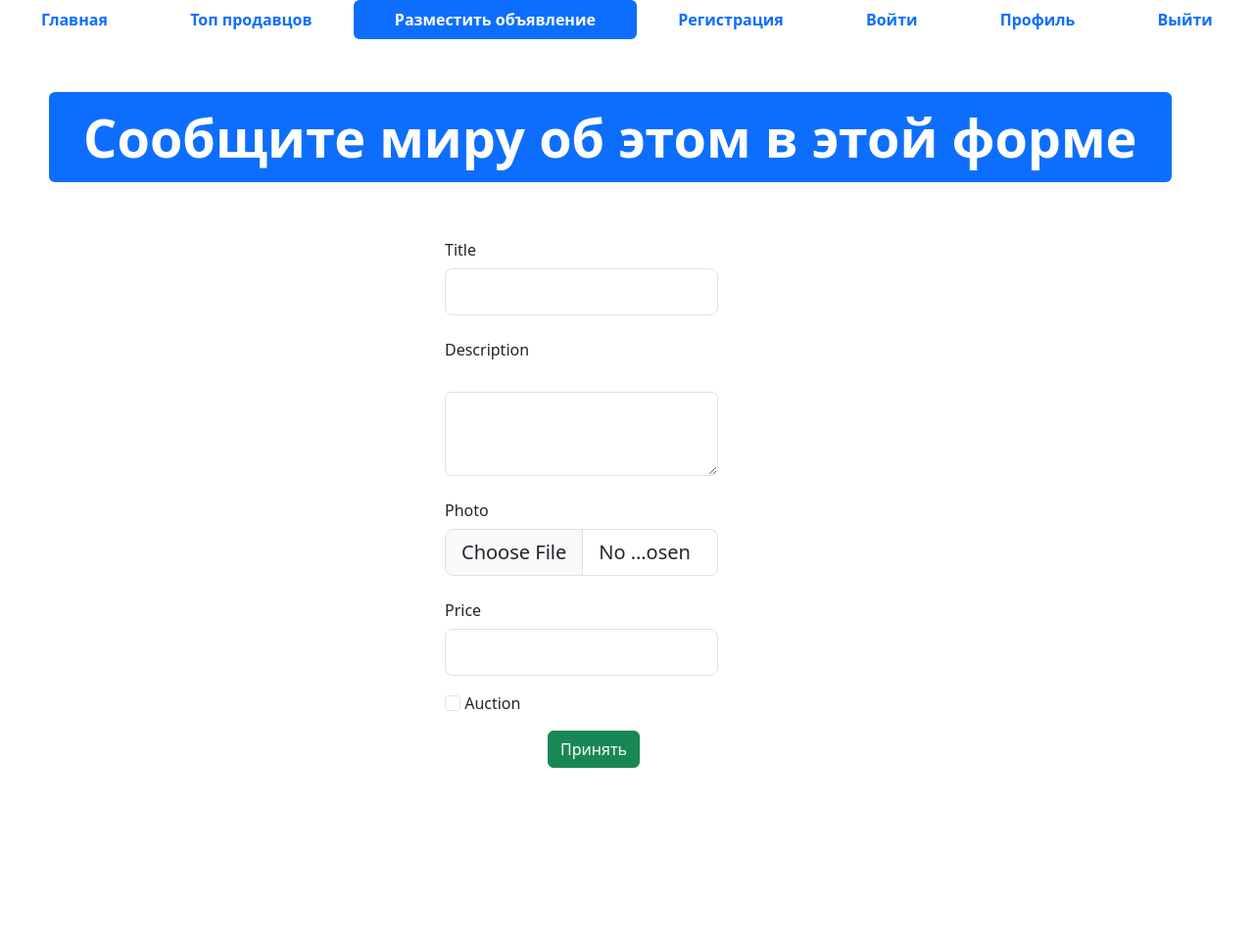
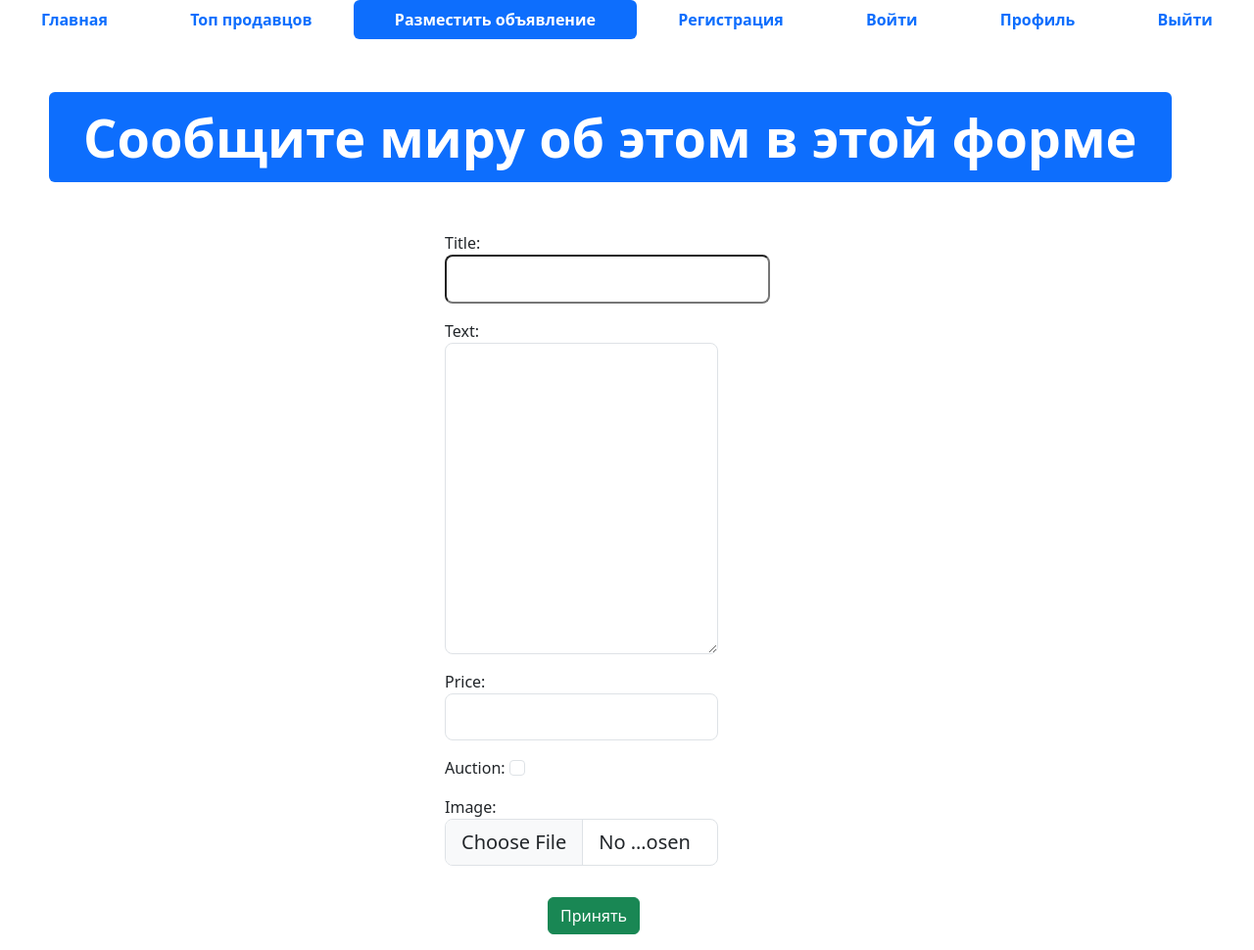
Before and after one commit to RusskiyPythonist/MyDjangoHomeWorkLesson5, a Django app: page /advertisement-post/ in a window 1280 px wide. Shown: the whole page at 98% size. Before the commit the page ends 784 px from the top, so only its background shows below. Run offline with Django 4.2, Linux system fonts and the light colour scheme; some libraries are stand-ins or nearby versions.

Commit message:
lesson 8

```diff
--- a/App_AnotherDjango/forms.py
+++ b/App_AnotherDjango/forms.py
@@ -0,0 +1,9 @@
+from django import forms
+
+
+class AdvForm(forms.Form):
+    title = forms.CharField(max_length=128, widget=forms.TextInput(attrs={'class': 'form-control-lg'}))
+    text = forms.CharField(widget=forms.Textarea(attrs={'class': 'form-control form-control-lg'}))
+    price = forms.DecimalField(widget=forms.NumberInput(attrs={'class': 'form-control form-control-lg'}))
+    auction = forms.BooleanField(required=False, widget=forms.CheckboxInput(attrs={'class': 'form-check-input'}))
+    image = forms.ImageField(widget=forms.FileInput(attrs={'class': 'form-control form-control-lg'}))
--- a/App_AnotherDjango/views.py
+++ b/App_AnotherDjango/views.py
@@ -1,31 +1,46 @@
-from django.shortcuts import render
+from django.shortcuts import render, redirect
 from django.http import HttpResponse
 from .models import Advertisement
-
+from .forms import AdvForm
+from django.core.handlers.wsgi import WSGIRequest
+from django.urls import reverse
 # Create your views here.
 
 
-def index(request):
+def index(request: WSGIRequest):
     advertisements: list[Advertisement] = Advertisement.objects.all()
     context = {'advertisements': advertisements}
     return render(request, 'index.html', context)
 
 
-def top_sellers(request):
+def top_sellers(request: WSGIRequest):
     return render(request, 'top-sellers.html')
 
 
-def advertisement_post(request):
-    return render(request, 'advertisement-post.html')
+def advertisement_post(request: WSGIRequest):
+    if request.method == 'POST':
+        form = AdvForm(request.POST, request.FILES)  # передаю все данные в форму для проверки
+        if form.is_valid():  # проверяю на правильность
+            adv = Advertisement(**form.cleaned_data)  # передаю данные в модель
+            adv.user = request.user  # добавил в запись юзера который сделал запрос
+            adv.save()  # сохранил запись в бд
+            return redirect(
+                reverse('main-page')
+            )
+    else:
+        form = AdvForm()
+
+    context = {'form': form}
+    return render(request, 'advertisement-post.html', context)
 
 
-def register(request):
+def register(request: WSGIRequest):
     return render(request, 'register.html')
 
 
-def login(request):
+def login(request: WSGIRequest):
     return render(request, 'login.html')
 
 
-def profile(request):
+def profile(request: WSGIRequest):
     return render(request, 'profile.html')
--- a/templates/advertisement-post.html
+++ b/templates/advertisement-post.html
@@ -58,55 +58,33 @@
       </div>
     </div>
   </div>
+
+
   <div class="container">
-    <form method="post">
+
+
+    <form method="post" enctype="multipart/form-data">
+      {% csrf_token %}
+
       <div class="row mb-3">
         <div class="col">
-          <label class="col-sm-4 col-form-label offset-4">Title</label>
           <div class="col-sm-4 offset-4 w-25">
-            <input type="text" class="form-control form-control-lg">
+            {{ form.as_p }}
           </div>
         </div>
       </div>
-      <div class="row mb-3">
-        <div class="col">
-          <label class="col-sm-4 col-form-label offset-4">Description</label>
-          <div class="col-sm-4 offset-4 w-25">
-              <label for="" class="form-label"></label>
-              <textarea class="form-control" name="" id="" rows="3"></textarea>
-          </div>
-        </div>
-      </div>
-      <div class="row mb-3">
-        <div class="col">
-          <label class="col-sm-4 col-form-label offset-4">Photo</label>
-          <div class="col-sm-4 offset-4 w-25">
-            <input type="file" class="form-control form-control-lg">
-          </div>
-        </div>
-      </div>
-      <div class="row mb-3">
-        <div class="col">
-          <label class="col-sm-4 col-form-label offset-4">Price</label>
-          <div class="col-sm-4 offset-4 w-25">
-            <input type="text" class="form-control form-control-lg">
-          </div>
-        </div>
-      </div>
-      <div class="row mb-3">
-        <div class="col">
-          <div class="offset-4 w-25">
-            <input type="checkbox" class="form-check-input">
-            <label class="form-check-label">Auction</label>
-          </div>
-        </div>
-      </div>
+
+
       <div class="row mb-3 offset-sm-5">
         <div class="col">
           <button type="submit" class="btn btn-success">Принять</button>
         </div>
       </div>
     </form>
+
+
+
+
   </div>
   <script src="js/bootstrap.bundle.min.js"></script>
 {% endblock %}
```
Also changed, not shown: templates/advertisement.html (+6 -6 lines).
